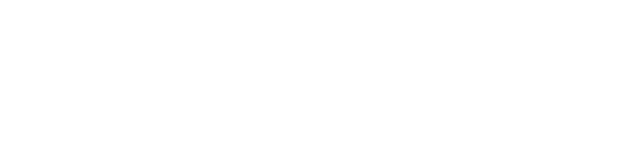
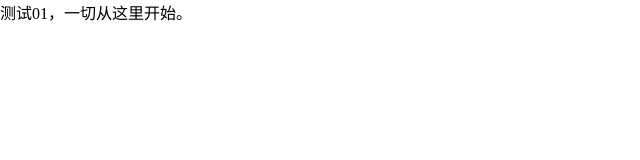
Before and after one commit to WzSepia/WZCustomPageConfig, a plain HTML site: page index.html in a window 1280 px wide. Shown: the whole page, without its empty margins (0-640 px from the left). Drawn offline with Linux system fonts and the light colour scheme.

Commit message:
添加测试01

```diff
--- a/index.html
+++ b/index.html
@@ -1,13 +1,13 @@
 <!DOCTYPE html>
 <html>
 	<head>
-		<meta charset="utf-8">
+		<meta charset="utf-8" name="viewport">
 		<title>自主页面开发（又名：自定义表格）</title>
 		<link rel="stylesheet" type="text/css" href="base.css"/>
 		<link rel="stylesheet" type="text/css" href="WZCustomPageConfig.css"/>
 	</head>
 	<body>
-
+		<div id="demo1" name="要有宽高,canvas容器.">测试01，一切从这里开始。</div>
 		<script type="text/javascript" src="WZCustomPageConfig.js"></script>
 	</body>
 </html>
```
